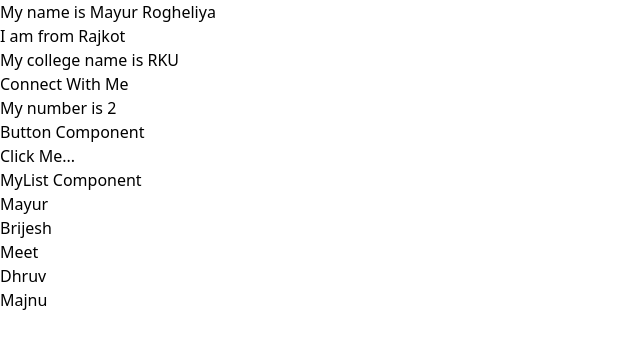
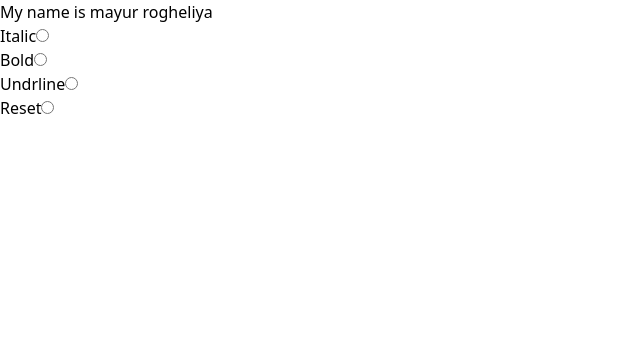
Before and after one commit to mayurrogheliya/react-college, a React (Vite) app: page / in a window 1280 px wide. Shown: the top 348 px of the page, without its empty margins (0-640 px from the left). Built offline with nearby package versions, Linux system fonts and the light colour scheme.

Commit message:
understading the useState hook

```diff
--- a/src/App.jsx
+++ b/src/App.jsx
@@ -1,11 +1,17 @@
 import Combined from './components/Combined'
 import ReactProps from './components/ReactProps'
+import StateHook from './components/StateHook'
+import ColorChange from './components/StateHook2'
+import FontWeight from './components/StateHook3'
 
 function App() {
   return (
     <div>
-      <ReactProps />
-      <Combined />
+      {/* <ReactProps /> */}
+      {/* <Combined /> */}
+      {/* <StateHook /> */}
+      {/* <ColorChange /> */}
+      <FontWeight />
     </div>
   )
 }
--- /dev/null
+++ b/src/components/StateHook.jsx
@@ -0,0 +1,13 @@
+import { useState } from "react";
+
+const StateHook = () => {
+    const [name, setName] = useState("Mayur");
+    return (
+        <>
+            <div>{name}</div>
+            <input className="border-2" type="text" name="nm" id="nm" value={name} onChange={(e) => setName(e.target.value)} />
+        </>
+    )
+}
+
+export default StateHook;
--- /dev/null
+++ b/src/components/StateHook2.jsx
@@ -0,0 +1,16 @@
+import { useState } from 'react';
+const ColorChange = () => {
+    const [color, setColor] = useState(null);
+    return (
+        <>
+            <div style={{ backgroundColor: color, height: "100vh", width: "100%" }}>
+                <input type="radio" name="clr" value="green" id="green" onClick={(e) => setColor(e.target.value)} />{"Green"}
+                <input type="radio" name="clr" value="red" id="red" onClick={(e) => setColor(e.target.value)} />{"Red"}
+                <input type="radio" name="clr" value="blue" id="blue" onClick={(e) => setColor(e.target.value)} />{"Blue"}
+                <input type="radio" name="clr" value="yellow" id="yellow" onClick={(e) => setColor(e.target.value)} />{"Yellow"}
+            </div >
+        </>
+    )
+}
+
+export default ColorChange;
--- /dev/null
+++ b/src/components/StateHook3.jsx
@@ -0,0 +1,41 @@
+import { useState } from "react";
+const FontWeight = () => {
+    const [fstyle, setFstyle] = useState({ fontStyle: "normal", fontWeight: "normal ", textDecoration: "none" });
+
+    const handleClick = (styleType, value) => {
+        setFstyle((prev) => ({
+            ...prev,
+            [styleType]: value,
+        }))
+    }
+
+    const resetStyle = () => {
+        setFstyle({ fontStyle: "normal", fontWeight: "normal ", textDecoration: "none" });
+    }
+
+    return (
+        <>
+            <h1 id="myname" style={fstyle}>My name is mayur rogheliya</h1>
+            <div className="mt-5 gap-x-4">
+                <div>
+                    <label htmlFor="italic">Italic</label>
+                    <input type="radio" name="fs" id="italic" onClick={() => handleClick("fontStyle", "italic")} />
+                </div>
+                <div>
+                    <label htmlFor="bold">Bold</label>
+                    <input type="radio" name="fs" id="bold" onClick={() => handleClick("fontWeight", "bold")} />
+                </div>
+                <div>
+                    <label htmlFor="underline">Undrline</label>
+                    <input type="radio" name="fs" id="underline" onClick={() => handleClick("textDecoration", "underline")} />
+                </div>
+                <div>
+                    <label htmlFor="reset">Reset</label>
+                    <input type="radio" name="fs" id="reset" onClick={resetStyle} />
+                </div>
+            </div>
+        </>
+    )
+}
+
+export default FontWeight;
```
